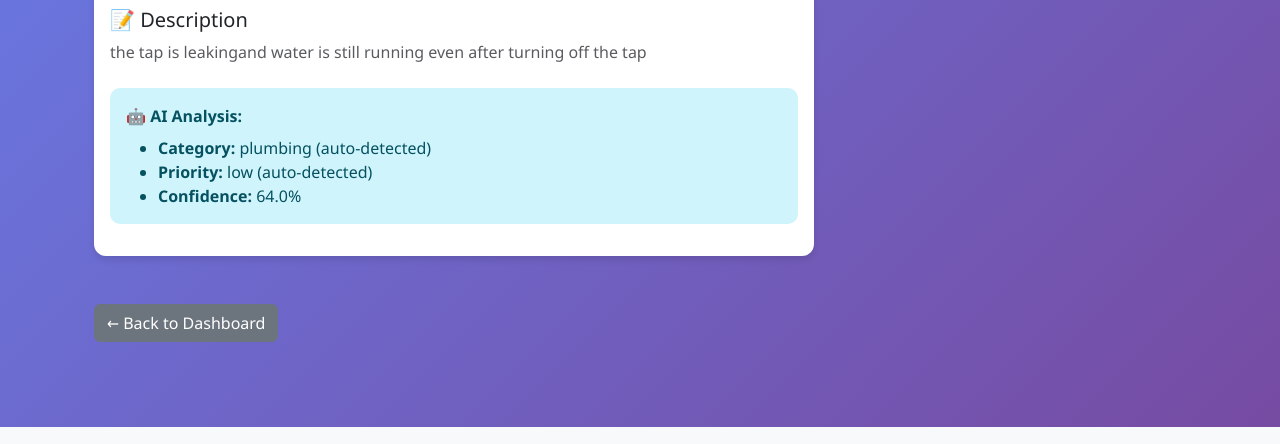
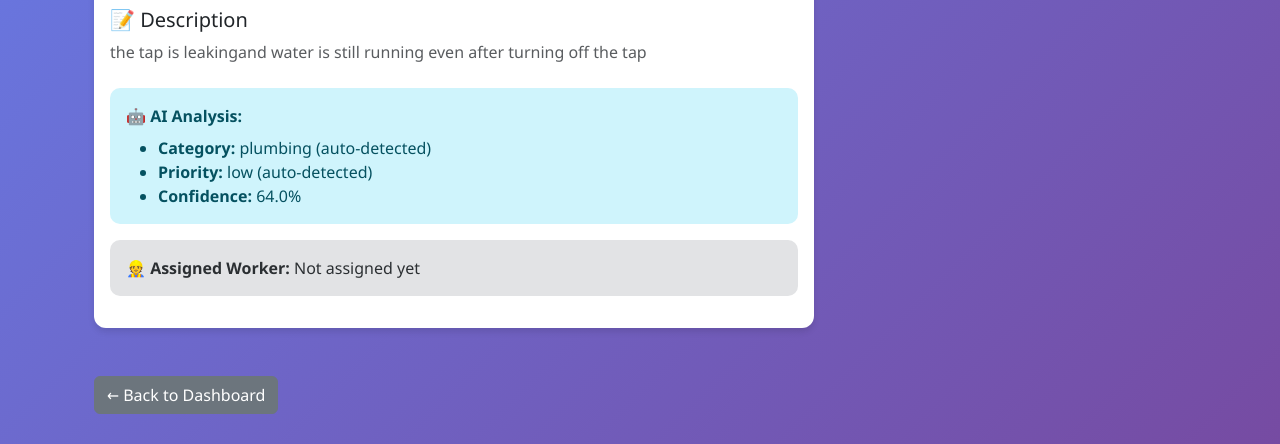
Before and after one commit to hostelcare-app/hostelcare-app.github.io, a Flask app: template templates/view_complaint.html in a window 1280 px wide. Shown: the part 373-817 px from the top of the page. Run offline with Flask 3, Linux system fonts and the light colour scheme; the template is opened without the code that fills it: values that come from a table or form of the project are taken from there, others are empty.

Commit message:
Add assigned worker display and selection options

```diff
--- a/templates/view_complaint.html
+++ b/templates/view_complaint.html
@@ -167,6 +167,16 @@
                         </ul>
                     </div>
 
+                    <div class="alert {% if complaint.assigned_worker %}alert-success{% else %}alert-secondary{% endif %}">
+                        <strong>👷 Assigned Worker:</strong>
+                        {% if complaint.assigned_worker %}
+                        {{ complaint.assigned_worker.name }} ({{ complaint.assigned_worker.category }}) —
+                        <a href="tel:{{ complaint.assigned_worker.phone }}">{{ complaint.assigned_worker.phone }}</a>
+                        {% else %}
+                        Not assigned yet
+                        {% endif %}
+                    </div>
+
                     {% if complaint.status == 'resolved' and complaint.resolution_notes %}
                     <hr>
                     <div class="mb-4">
@@ -194,6 +204,34 @@
                                 <option value="in_progress" {% if complaint.status == 'in_progress' %}selected{% endif %}>In Progress</option>
                                 <option value="resolved" {% if complaint.status == 'resolved' %}selected{% endif %}>Resolved</option>
                             </select>
+                        </div>
+
+                        <div class="mb-3">
+                            <label for="assigned_worker_id" class="form-label">Assign Worker</label>
+                            <select class="form-select" id="assigned_worker_id" name="assigned_worker_id">
+                                <option value="">— Unassigned —</option>
+                                {% if matching_workers %}
+                                <optgroup label="{{ complaint.category }} (matches this complaint)">
+                                    {% for w in matching_workers %}
+                                    <option value="{{ w.id }}" {% if complaint.assigned_worker_id == w.id %}selected{% endif %}>
+                                        {{ w.name }} — {{ w.phone }}{% if not w.is_available %} (unavailable){% endif %}
+                                    </option>
+                                    {% endfor %}
+                                </optgroup>
+                                {% endif %}
+                                {% if other_workers %}
+                                <optgroup label="Other workers">
+                                    {% for w in other_workers %}
+                                    <option value="{{ w.id }}" {% if complaint.assigned_worker_id == w.id %}selected{% endif %}>
+                                        {{ w.name }} — {{ w.category }} — {{ w.phone }}{% if not w.is_available %} (unavailable){% endif %}
+                                    </option>
+                                    {% endfor %}
+                                </optgroup>
+                                {% endif %}
+                            </select>
+                            <small class="form-text text-muted">
+                                <a href="{{ url_for('workers') }}">Manage workers →</a>
+                            </small>
                         </div>
 
                         <div class="mb-3">
```
